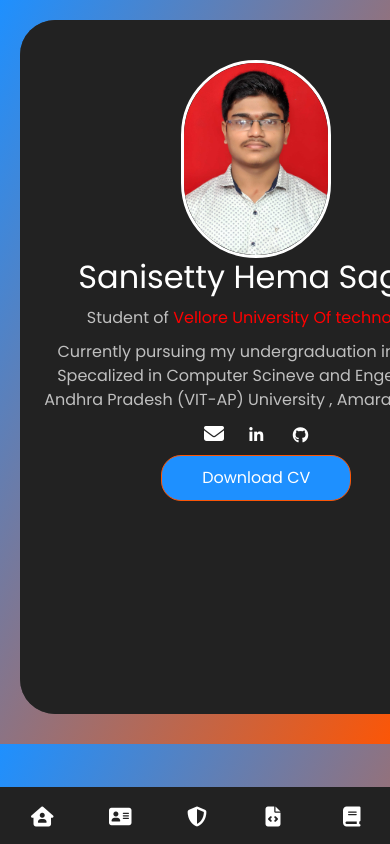
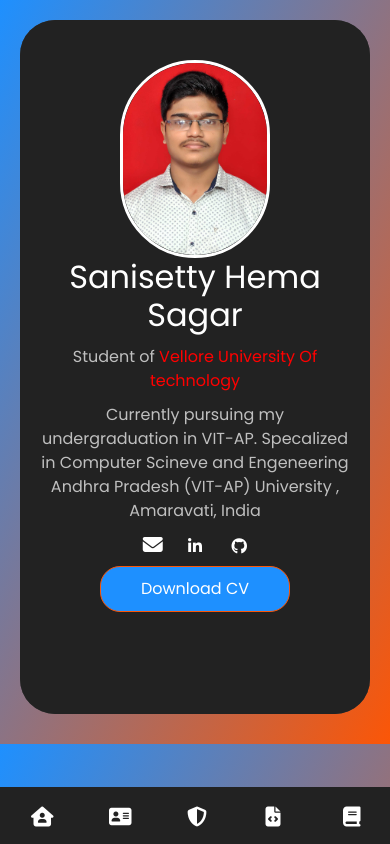
Before and after one commit to HEMASAGAR07/mainportfolio, a plain HTML site: page index.html in a window 390 px wide. Drawn offline with Linux system fonts and the light colour scheme.

Commit message:
Update styles.css

```diff
--- a/styles.css
+++ b/styles.css
@@ -352,7 +352,7 @@ th {
         padding: 20px;
     }
     .innerMain {
-        width: 135%;
+        width: 100%;
         margin: 0;
         text-align: center;
         height: calc(100vh - 150px);
```
